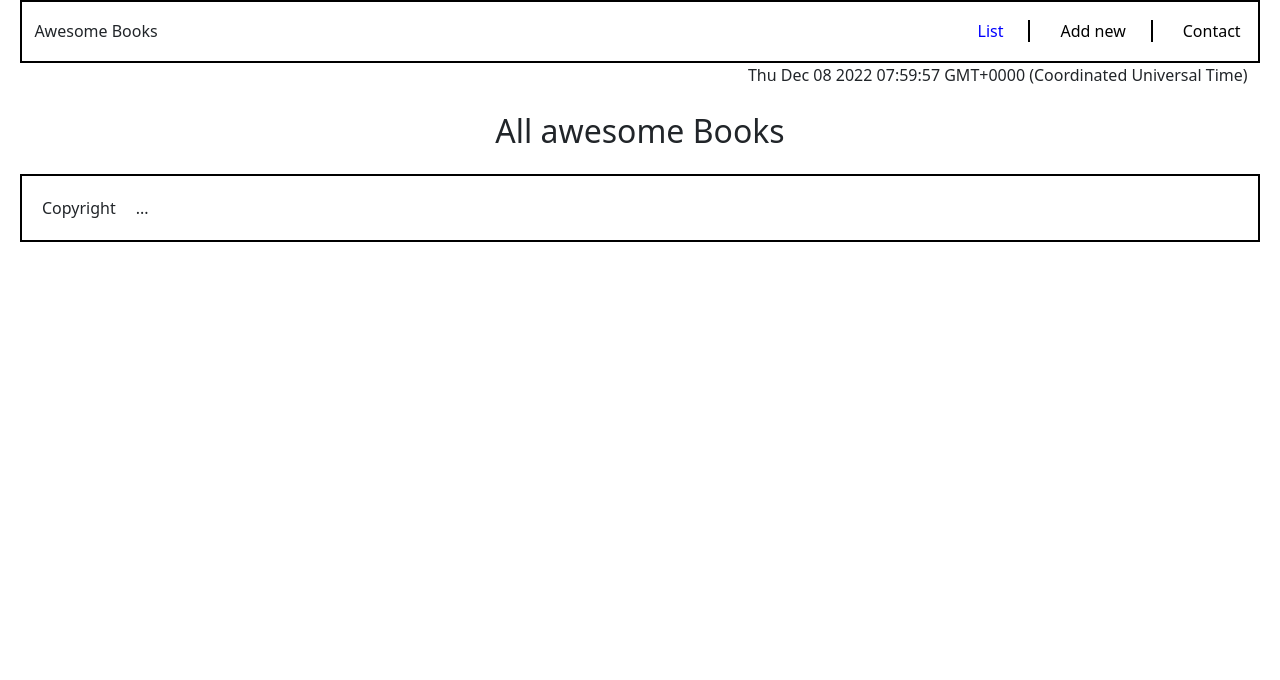
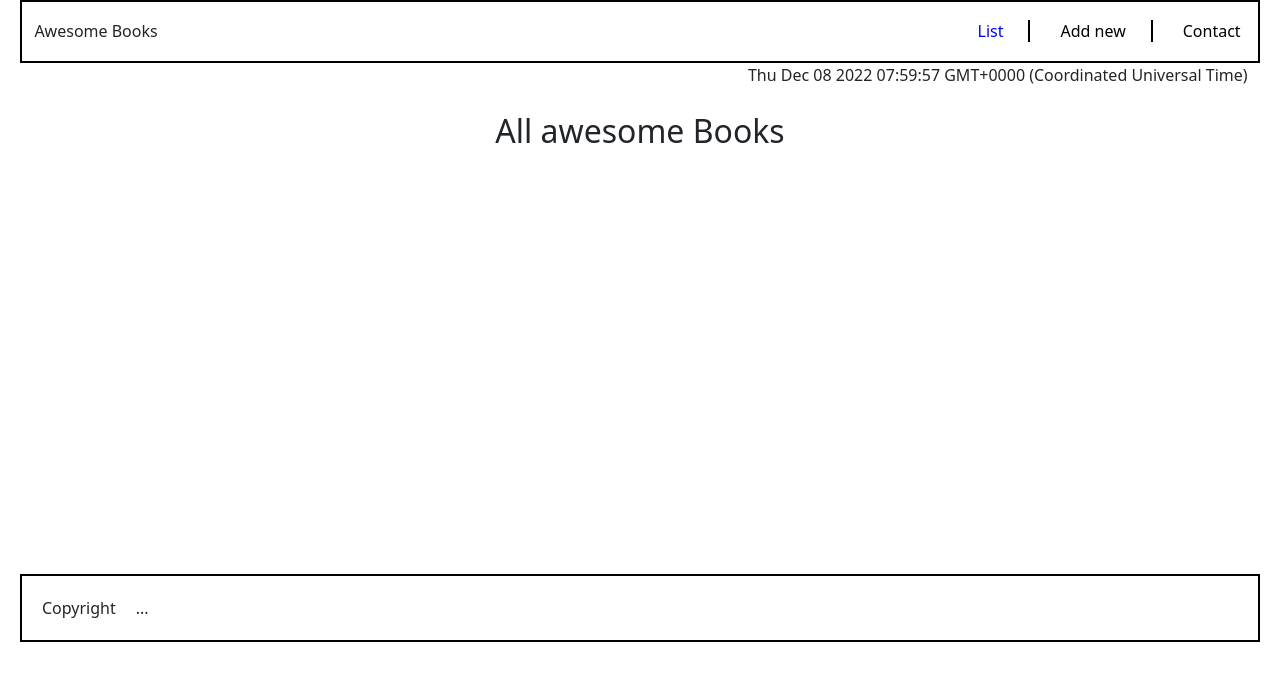
Before and after one commit to bernabasy/Awesome-books, a website: page index.html in a window 1280 px wide. Drawn offline with nearby package versions, Linux system fonts and the light colour scheme.

Commit message:
Add marigin to footer

```diff
--- a/style.css
+++ b/style.css
@@ -94,7 +94,9 @@ footer {
   padding: 20px;
   border: 2px solid #000;
   align-items: center;
-  margin-bottom: 0;
+  margin-bottom: 10px;
+  margin-top: 400px;
+  bottom: 0;
   gap: 20px;
   width: 100%;
 }
```
